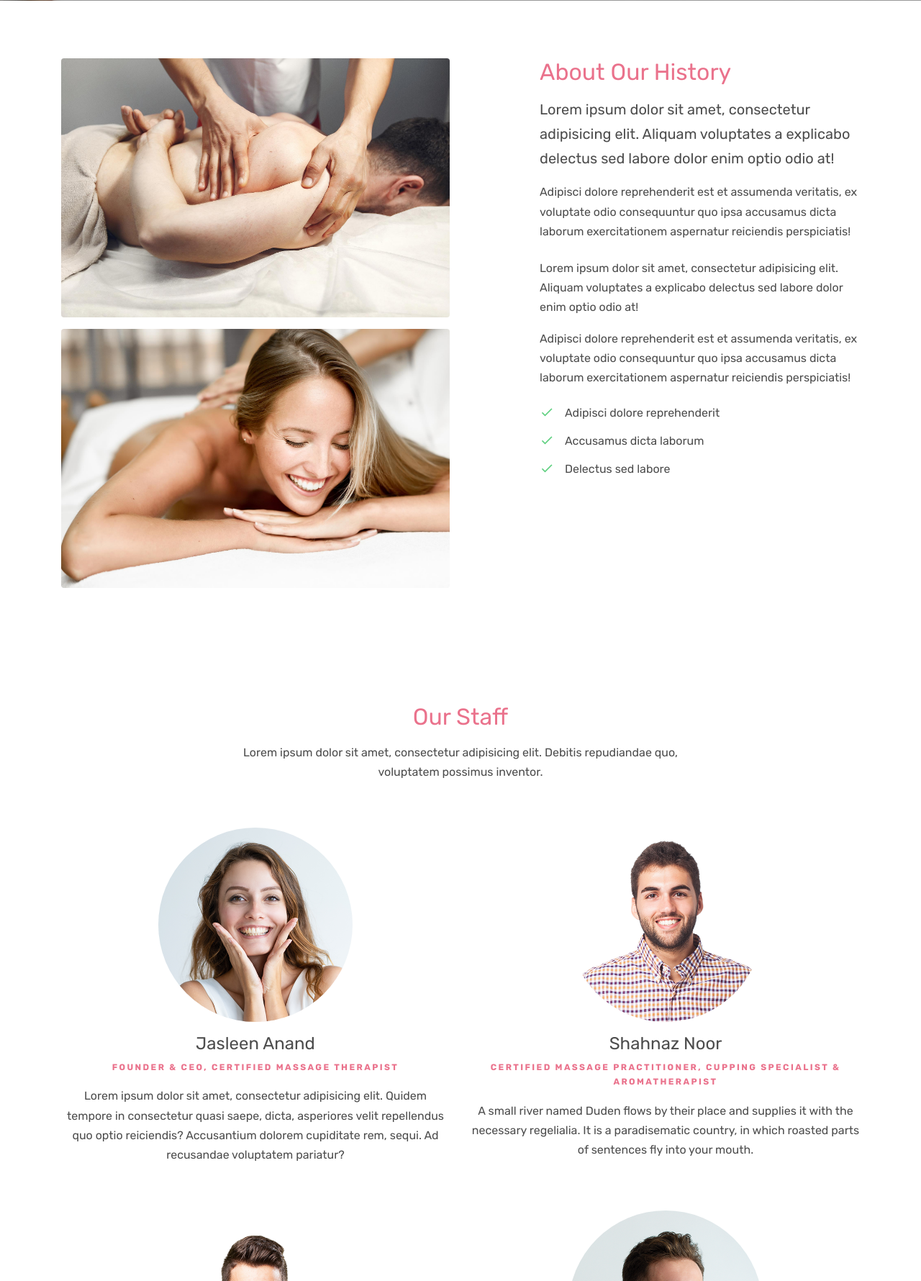
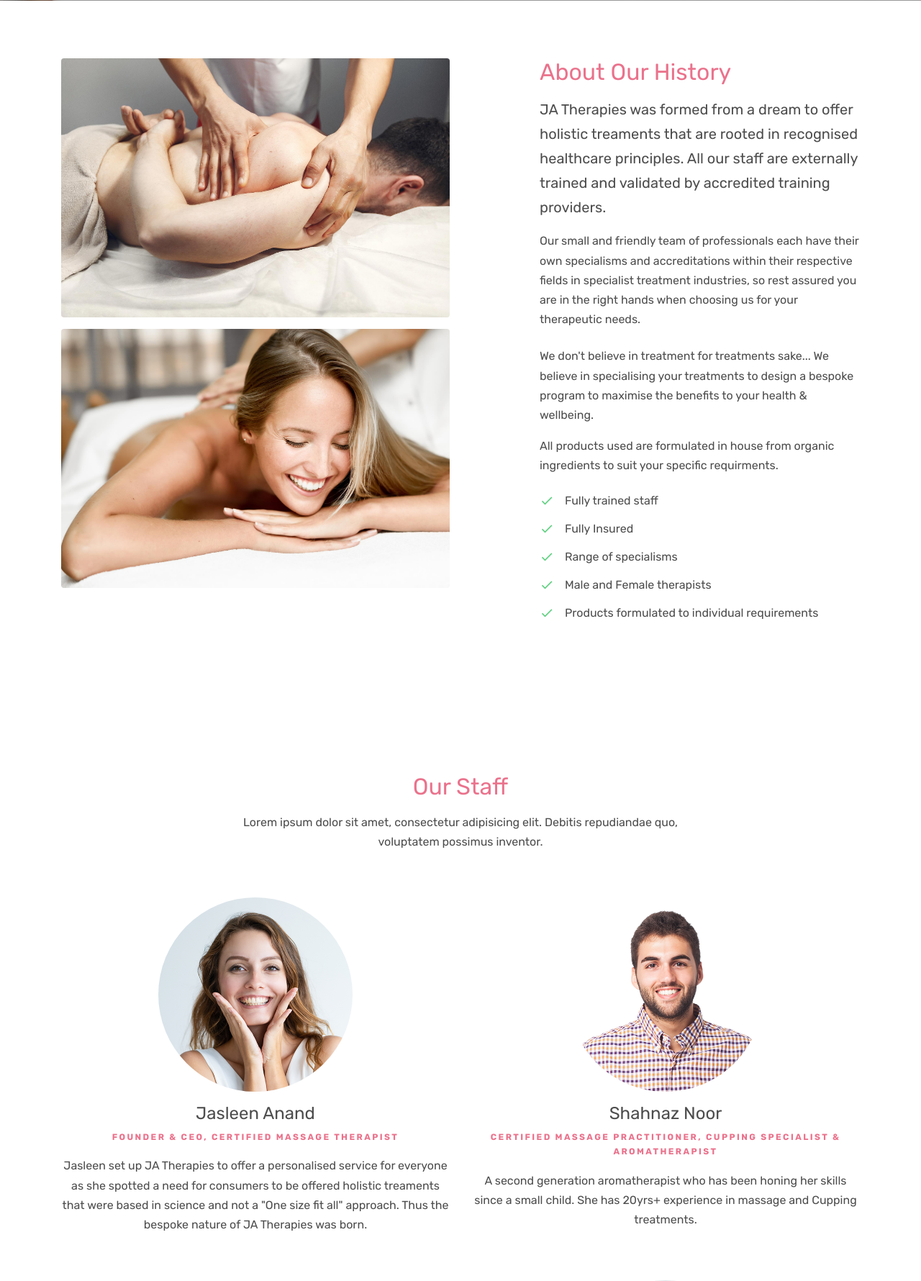
Before and after one commit to moshabbir-dotcom/Portfolio-Project-4, a Django app: page /about.html/ in a window 1280 px wide. Shown: the part 799-2579 px from the top of the page at 72% size. Run offline with Django 3.2, Linux system fonts and the light colour scheme; some libraries are stand-ins or nearby versions; some web fonts are replaced.

Commit message:
add content html in templates

```diff
--- a/mainsite/templates/about.html
+++ b/mainsite/templates/about.html
@@ -23,10 +23,6 @@
     </div>
   </div>
 
-
-
-
-
   <div class="site-section">
     <div class="container">
       <div class="row">
@@ -36,16 +32,18 @@
         </div>
         <div class="col-md-5 ml-auto">
           <h2 class="text-primary mb-3">About Our History</h2>
-          <p class="lead">Lorem ipsum dolor sit amet, consectetur adipisicing elit. Aliquam voluptates a explicabo delectus sed labore dolor enim optio odio at!</p>
-          <p class="mb-4">Adipisci dolore reprehenderit est et assumenda veritatis, ex voluptate odio consequuntur quo ipsa accusamus dicta laborum exercitationem aspernatur reiciendis perspiciatis!</p>
+          <p class="lead">JA Therapies was formed from a dream to offer holistic treaments that are rooted in recognised healthcare principles. All our staff are externally trained and validated by accredited training providers. </p>
+          <p class="mb-4">Our small and friendly team of professionals each have their own specialisms and accreditations within their respective fields in specialist treatment industries, so rest assured you are in the right hands when choosing us for your therapeutic needs.</p>
 
-          <p>Lorem ipsum dolor sit amet, consectetur adipisicing elit. Aliquam voluptates a explicabo delectus sed labore dolor enim optio odio at!</p>
-          <p class="mb-4">Adipisci dolore reprehenderit est et assumenda veritatis, ex voluptate odio consequuntur quo ipsa accusamus dicta laborum exercitationem aspernatur reiciendis perspiciatis!</p>
+          <p>We don't believe in treatment for treatments sake... We believe in specialising your treatments to design a bespoke program to maximise the benefits to your health & wellbeing.</p>
+          <p class="mb-4">All products used are formulated in house from organic ingredients to suit your specific requirments.</p>
 
           <ul class="ul-check list-unstyled success">
-            <li>Adipisci dolore reprehenderit</li>
-            <li>Accusamus dicta laborum</li>
-            <li>Delectus sed labore</li>
+            <li>Fully trained staff</li>
+            <li>Fully Insured</li>
+            <li>Range of specialisms</li>
+            <li>Male and Female therapists</li>
+            <li>Products formulated to individual requirements</li>
           </ul>
         </div>
       </div>
@@ -67,25 +65,25 @@
           <img src="images/person_1.jpg" alt="Image" class="img-fluid mb-3 w-50 rounded-circle">
           <h3 class="h4">Jasleen Anand</h3>
           <p class="caption text-primary">Founder & CEO, Certified Massage Therapist</p>
-          <p> Lorem ipsum dolor sit amet, consectetur adipisicing elit. Quidem tempore in consectetur quasi saepe, dicta, asperiores velit repellendus quo optio reiciendis? Accusantium dolorem cupiditate rem, sequi. Ad recusandae voluptatem pariatur?</p>
+          <p>Jasleen set up JA Therapies to offer a personalised service for everyone as she spotted a need for consumers to be offered holistic treaments that were based in science and not a "One size fit all" approach. Thus the bespoke nature of JA Therapies was born.</p>
         </div>
         <div class="col-md-6 col-lg-6 mb-4 mb-lg-5 text-center">
           <img src="images/person_2.jpg" alt="Image" class="img-fluid mb-3 w-50 rounded-circle">
           <h3 class="h4">Shahnaz Noor</h3>
           <p class="caption text-primary">Certified Massage Practitioner, Cupping Specialist & Aromatherapist</p>
-          <p>A small river named Duden flows by their place and supplies it with the necessary regelialia. It is a paradisematic country, in which roasted parts of sentences fly into your mouth.</p>
+          <p>A second generation aromatherapist who has been honing her skills since a small child. She has 20yrs+ experience in massage and Cupping treatments.</p>
         </div>
         <div class="col-md-6 col-lg-6 mb-4 mb-lg-5 text-center">
           <img src="images/person_3.jpg" alt="Image" class="img-fluid mb-3 w-50 rounded-circle">
           <h3 class="h4">Aisha Zulaykha</h3>
           <p class="caption text-primary">Certified Massage Practitioner & Nutritionist</p>
-          <p> Lorem ipsum dolor sit amet, consectetur adipisicing elit. Hic ea ad dolore illum dignissimos sed provident voluptatem velit exercitationem? Odit consectetur accusamus rerum voluptatibus eos temporibus perferendis harum nulla, ad.</p>
+          <p> A massage therapist and nutritionist who is also a level 3 personal trainer. She specialises in female specific recovery such as after childbirth.</p>
         </div>
         <div class="col-md-6 col-lg-6 mb-4 mb-lg-5 text-center">
           <img src="images/person_4.jpg" alt="Image" class="img-fluid mb-3 w-50 rounded-circle">
           <h3 class="h4">Mo Shabbir</h3>
           <p class="caption text-primary">Certified Sports Massage Therapist, Nutritionist & Cupping Practitioner</p>
-          <p> Lorem ipsum dolor sit amet, consectetur adipisicing elit. Ab ducimus eum eveniet deserunt totam odit itaque necessitatibus numquam doloremque officiis repudiandae ipsum delectus atque magni obcaecati voluptate, ea qui incidunt!</p>
+          <p> A Sports Massage therapist who is also a level 4 personal trainer and nutritionist so you need go no further to maximise your training and recovery.</p>
         </div>
       </div>
     </div>
@@ -95,8 +93,8 @@
     <div class="container">
       <div class="row align-items-center justify-content-between">
         <div class="col-lg-7 mb-4 mb-lg-0">
-          <h2 class="mb-3 mt-0 text-white">Upto 30% Discount for The First Commers</h2>
-          <p class="mb-0 text-white lead">Far far away, behind the word mountains, far from the countries Vokalia and Consonantia, there live the blind texts.</p>
+          <h2 class="mb-3 mt-0 text-white">Up to 25% off block bookings!!</h2>
+          <p class="mb-0 text-white lead">Plan for all your 2022 treatments to get a great discount!</p>
         </div>
         <div class="col-lg-4">
           <p class="mb-0"><a href="contact.html" class="btn btn-outline-white text-white btn-md btn-pill px-5 font-weight-bold btn-block">Contact Us</a></p>
--- a/mainsite/templates/contact.html
+++ b/mainsite/templates/contact.html
@@ -1,6 +1,6 @@
 {% extends 'base.html' %}
 {% load static %}
-{% block title %} Contact JA Therapies {% endblock}
+{% block title %} Contact JA Therapies {% endblock %}
 {% block meta_description %}JA Therapies, Massage, Sports Therapy, Aromatherapy, Cupping, Hijama, Twickenham{% endblock %}
 {% block content %}
 
@@ -97,8 +97,8 @@
 
         <div class="p-4 mb-3 bg-white">
           <h3 class="h5 text-black mb-3">More Info</h3>
-          <p>Lorem ipsum dolor sit amet, consectetur adipisicing elit. Ipsa ad iure porro mollitia architecto hic consequuntur. Distinctio nisi perferendis dolore, ipsa consectetur? Fugiat quaerat eos qui, libero neque sed nulla.</p>
-          <p><a href="#" class="btn btn-primary px-4 py-2 text-white btn-pill btn-sm">Learn More</a></p>
+          <p>Click below for a list of treatments offered by JA Therapies</p>
+          <p><a href="#" class="btn btn-primary px-4 py-2 text-white btn-pill btn-sm">Treatments & Prices</a></p>
         </div>
 
       </div>
--- a/mainsite/templates/home.html
+++ b/mainsite/templates/home.html
@@ -272,8 +272,7 @@
         <div class="row align-items-center justify-content-between">
           <div class="col-lg-7 mb-4 mb-lg-0">
             <h2 class="mb-3 mt-0 text-white">Up to 25% off block bookings!!</h2>
-            <p class="mb-0 text-white lead">Take advantage of our bulk booking offer where bookings can be made for the WHOLE of 2022!<br>
-              Get regular treatments and pamper yourself... Because you KNOW you are worth it!</p>
+            <p class="mb-0 text-white lead">The more you book the more you save!</p>
           </div>
           <div class="col-lg-4">
             <p class="mb-0"><a href="contact.html" class="btn btn-outline-white text-white btn-md btn-pill px-5 font-weight-bold btn-block">Contact Us</a></p>
```
